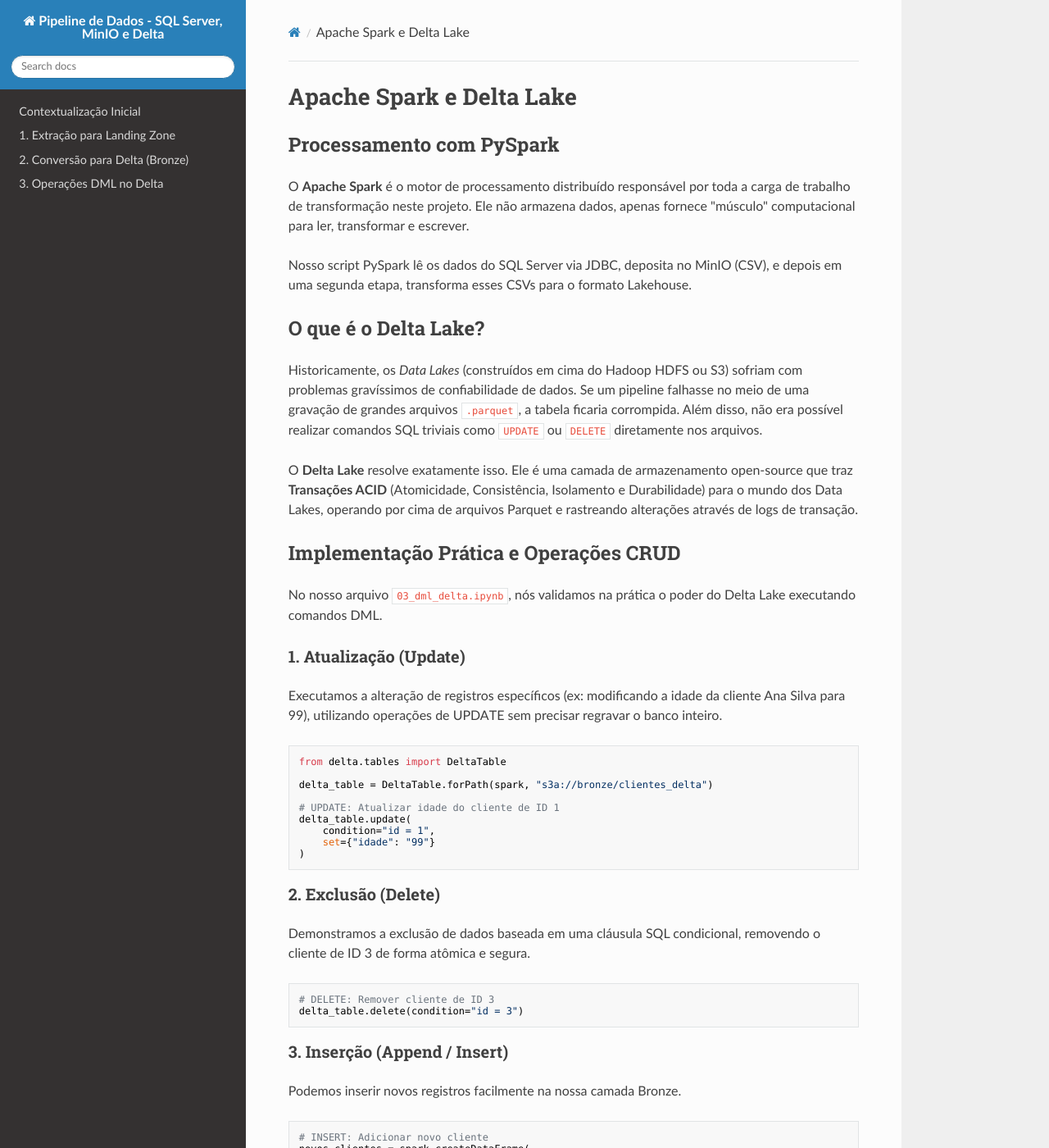
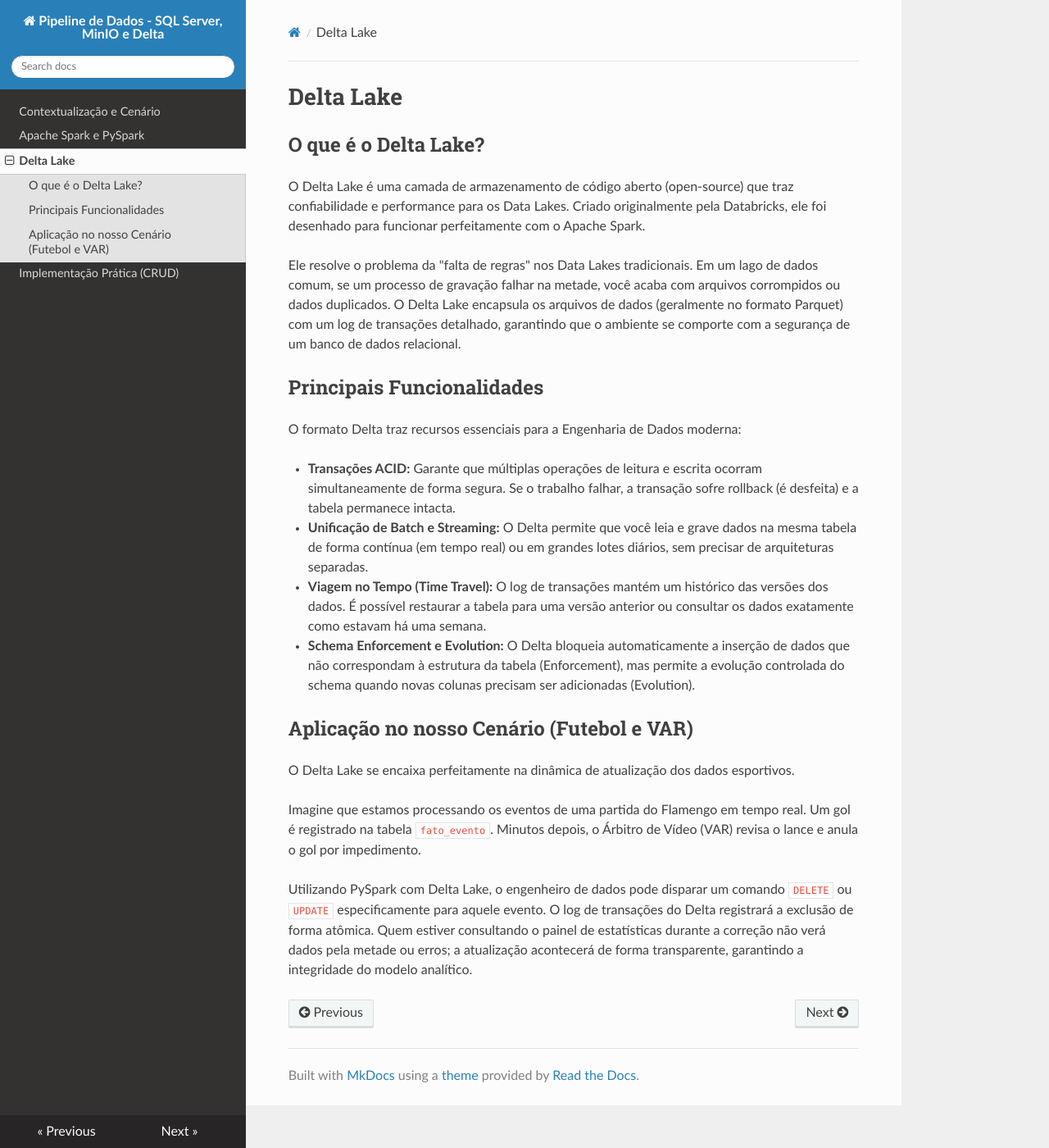
Before and after one commit to bernardosvent/Trabalho2-EngenhariaDados, an MkDocs documentation site: the page built from docs/delta.md, in a window 1280 px wide and 1400 px high. Shown: the whole window at 82% size. Built offline with MkDocs 1.6.1, drawn with Linux system fonts in a browser that asks for light colours; nearby versions of some CDN libraries; some of the changed text lies outside the part shown.

Commit message:
feat: complete data engineering pipeline with delta lake and football theme

````diff
--- a/docs/delta.md
+++ b/docs/delta.md
@@ -1,60 +1,21 @@
-# Apache Spark e Delta Lake
-
-## Processamento com PySpark
-
-O **Apache Spark** é o motor de processamento distribuído responsável por toda a carga de trabalho de transformação neste projeto. Ele não armazena dados, apenas fornece "músculo" computacional para ler, transformar e escrever.
-
-Nosso script PySpark lê os dados do SQL Server via JDBC, deposita no MinIO (CSV), e depois em uma segunda etapa, transforma esses CSVs para o formato Lakehouse.
+# Delta Lake
 
 ## O que é o Delta Lake?
+O Delta Lake é uma camada de armazenamento de código aberto (open-source) que traz confiabilidade e performance para os Data Lakes. Criado originalmente pela Databricks, ele foi desenhado para funcionar perfeitamente com o Apache Spark.
 
-Historicamente, os *Data Lakes* (construídos em cima do Hadoop HDFS ou S3) sofriam com problemas gravíssimos de confiabilidade de dados. Se um pipeline falhasse no meio de uma gravação de grandes arquivos `.parquet`, a tabela ficaria corrompida. Além disso, não era possível realizar comandos SQL triviais como `UPDATE` ou `DELETE` diretamente nos arquivos.
+Ele resolve o problema da "falta de regras" nos Data Lakes tradicionais. Em um lago de dados comum, se um processo de gravação falhar na metade, você acaba com arquivos corrompidos ou dados duplicados. O Delta Lake encapsula os arquivos de dados (geralmente no formato Parquet) com um log de transações detalhado, garantindo que o ambiente se comporte com a segurança de um banco de dados relacional.
 
-O **Delta Lake** resolve exatamente isso. Ele é uma camada de armazenamento open-source que traz **Transações ACID** (Atomicidade, Consistência, Isolamento e Durabilidade) para o mundo dos Data Lakes, operando por cima de arquivos Parquet e rastreando alterações através de logs de transação.
+## Principais Funcionalidades
+O formato Delta traz recursos essenciais para a Engenharia de Dados moderna:
 
-## Implementação Prática e Operações CRUD
+- **Transações ACID:** Garante que múltiplas operações de leitura e escrita ocorram simultaneamente de forma segura. Se o trabalho falhar, a transação sofre rollback (é desfeita) e a tabela permanece intacta.
+- **Unificação de Batch e Streaming:** O Delta permite que você leia e grave dados na mesma tabela de forma contínua (em tempo real) ou em grandes lotes diários, sem precisar de arquiteturas separadas.
+- **Viagem no Tempo (Time Travel):** O log de transações mantém um histórico das versões dos dados. É possível restaurar a tabela para uma versão anterior ou consultar os dados exatamente como estavam há uma semana.
+- **Schema Enforcement e Evolution:** O Delta bloqueia automaticamente a inserção de dados que não correspondam à estrutura da tabela (Enforcement), mas permite a evolução controlada do schema quando novas colunas precisam ser adicionadas (Evolution).
 
-No nosso arquivo `03_dml_delta.ipynb`, nós validamos na prática o poder do Delta Lake executando comandos DML.
+## Aplicação no nosso Cenário (Futebol e VAR)
+O Delta Lake se encaixa perfeitamente na dinâmica de atualização dos dados esportivos.
 
-### 1. Atualização (Update)
-Executamos a alteração de registros específicos (ex: modificando a idade da cliente Ana Silva para 99), utilizando operações de UPDATE sem precisar regravar o banco inteiro.
+Imagine que estamos processando os eventos de uma partida do Flamengo em tempo real. Um gol é registrado na tabela `fato_evento`. Minutos depois, o Árbitro de Vídeo (VAR) revisa o lance e anula o gol por impedimento.
 
-```python
-from delta.tables import DeltaTable
-
-delta_table = DeltaTable.forPath(spark, "s3a://bronze/clientes_delta")
-
-# UPDATE: Atualizar idade do cliente de ID 1
-delta_table.update(
-    condition="id = 1",
-    set={"idade": "99"}
-)
-```
-
-### 2. Exclusão (Delete)
-Demonstramos a exclusão de dados baseada em uma cláusula SQL condicional, removendo o cliente de ID 3 de forma atômica e segura.
-
-```python
-# DELETE: Remover cliente de ID 3
-delta_table.delete(condition="id = 3")
-```
-
-### 3. Inserção (Append / Insert)
-Podemos inserir novos registros facilmente na nossa camada Bronze.
-
-```python
-# INSERT: Adicionar novo cliente
-novos_clientes = spark.createDataFrame(
-    [(4, "Joao", "joao@email.com", 25)],
-    "id int, nome string, email string, idade int"
-)
-novos_clientes.write.format("delta").mode("append").save("s3a://bronze/clientes_delta")
-```
-
-### 4. Time Travel (Viagem no Tempo)
-Uma das maiores *features* do Delta. Como todas as mudanças e metadados são salvos, o Delta permite consultar o histórico de alterações (Auditoria) e ler a tabela como ela era no passado.
-
-```python
-# Consultar o log de transações
-delta_table.history().select("version", "operation", "timestamp").show(truncate=False)
-```
+Utilizando PySpark com Delta Lake, o engenheiro de dados pode disparar um comando `DELETE` ou `UPDATE` especificamente para aquele evento. O log de transações do Delta registrará a exclusão de forma atômica. Quem estiver consultando o painel de estatísticas durante a correção não verá dados pela metade ou erros; a atualização acontecerá de forma transparente, garantindo a integridade do modelo analítico.
--- /dev/null
+++ b/docs/implementacao.md
@@ -0,0 +1,64 @@
+# Implementação Prática e Operações CRUD
+
+Para demonstrar o cenário descrito anteriormente na prática, utilizamos a API do PySpark com a biblioteca `delta.tables` no nosso caderno `03_dml_delta.ipynb`.
+
+## 1. Modelo de Dados (Tabela fato_evento)
+Nossa tabela de eventos contém os dados estruturados de lances do jogo: `id_evento`, `id_partida`, `id_jogador`, `tipo_evento`, `minuto_jogo` e a flag `revisado_var`.
+
+## 2. Inserção Inicial (Create/Insert)
+O Delta Lake garante que, mesmo em fluxos de alta velocidade, cada registro seja gravado de forma atômica. Nossos dados iniciais da partida são gravados na camada Bronze.
+
+```python
+# Dados iniciais da partida (Simulação: Flamengo x Vasco)
+data = [
+    (1, 101, 10, "Gol", 15, False),             # Gol do camisa 10
+    (2, 101, 5, "Cartão Amarelo", 30, False),    # Falta do volante
+    (3, 101, 9, "Gol", 44, False)               # Gol do centroavante
+]
+columns = ["id_evento", "id_partida", "id_jogador", "tipo_evento", "minuto_jogo", "revisado_var"]
+
+df_eventos = spark.createDataFrame(data, columns)
+# Escrita já ocorre no passo de conversão para a camada Bronze
+```
+
+## 3. Atualização (Update) - A Correção do VAR
+O VAR identificou que o primeiro gol não foi do jogador 10, mas sim do jogador 99. Utilizamos a API do Delta para realizar a correção cirúrgica baseada na condição do ID do evento.
+
+```python
+from delta.tables import DeltaTable
+
+# Carrega a tabela Delta mapeando o diretório de arquivos
+delta_table = DeltaTable.forPath(spark, "s3a://bronze/eventos_delta")
+
+# Realiza o UPDATE
+delta_table.update(
+    condition="id_evento = 1",
+    set={"id_jogador": "99", "revisado_var": "True"}
+)
+```
+
+## 4. Exclusão (Delete) - Gol Anulado
+Simulamos a anulação do segundo gol da partida por impedimento do jogador 9 (evento de ID 3).
+
+```python
+# Realiza o DELETE com base na condição
+delta_table.delete(condition="id_evento = 3")
+```
+
+## 5. Inserção (Insert / Append) - O Gol do Título
+Para completar a tríade de DML, simulamos a inserção de um evento novinho em folha, gerado aos 45 do segundo tempo.
+
+```python
+# Inserindo um novo evento no final da partida
+novo_evento = [(4, 101, 7, "Gol", 90, False)]
+colunas = ["id_evento", "id_partida", "id_jogador", "tipo_evento", "minuto_jogo", "revisado_var"]
+
+df_novo = spark.createDataFrame(novo_evento, colunas)
+df_novo.write.format("delta").mode("append").save("s3a://bronze/eventos_delta")
+```
+
+## 6. Evidência de Execução (O VAR em Ação)
+Ao rodar o arquivo `03_dml_delta.ipynb`, você verá no próprio console do Jupyter que o evento 3 (anulado) foi removido, o jogador do evento 1 foi atualizado com sucesso e um novo evento 4 foi inserido.
+
+## 7. Por baixo dos panos (Arquitetura Delta)
+A verdadeira mágica do Delta Lake acontece na pasta `_delta_log` (dentro do bucket no MinIO). Para cada operação CRUD (o INSERT inicial, o UPDATE, o DELETE e o APPEND final), arquivos JSON são gerados mapeando as transações. Isso prova que os arquivos brutos em Parquet não são sobrescritos cegamente, mas sim versionados de forma segura (Transações ACID e Time Travel).
--- a/docs/req3_dml.md
+++ /dev/null
@@ -1,36 +0,0 @@
-# Requisito 3: Operações DML no Delta Lake
-
-## O que foi solicitado
-> "Após a conversão para DELTA LAKE, reproduza as 3 operações de DML (insert, update e delete) feitas no trabalho anterior para as tabelas DELTA LAKE do bucket 'bronze' (não precisa usar todas as tabelas)."
-
-## Nossa Implementação
-
-O principal diferencial arquitetural de salvar arquivos no formato Delta Lake (e não Parquet tradicional) é justamente obter suporte nativo às operações DML (Data Manipulation Language) regidas por garantias transacionais ACID, mesmo lidando com um Object Storage descentralizado como o MinIO.
-
-Para comprovar esse comportamento, criamos e executamos o caderno `03_dml_delta.ipynb`, aplicando as três operações fundamentais sobre a nossa tabela Delta na camada Bronze:
-
----
-
-## Evidências de Execução (Prints das Operações DML)
-
-Abaixo, comprovamos graficamente a execução do Spark modificando a tabela Delta.
-
-### 1. Inserção de Dados (Insert / Append)
-Adicionamos com sucesso um novo registro à tabela (ex: um novo cliente) provando a habilidade de expansão da base Delta.
-
-![Comprovação - Operação Insert DML](img/seu_print_dml_insert.png)
-
-### 2. Atualização de Dados (Update)
-Modificamos o valor de um registro pré-existente (ex: corrigindo um nome ou uma idade) aplicando uma cláusula de condição `UPDATE WHERE` do Spark.
-
-![Comprovação - Operação Update DML](img/seu_print_dml_update.png)
-
-### 3. Exclusão de Dados (Delete)
-Removemos um registro específico da nossa tabela Delta passando um identificador (ID) como condição para o comando `DELETE`. O Delta cuidou de invalidar atomicamente os arquivos Parquet antigos.
-
-![Comprovação - Operação Delete DML](img/seu_print_dml_delete.png)
-
-### Extra: Histórico de Alterações (Time Travel)
-Além das 3 operações exigidas, a simples execução do comando `.history()` na nossa tabela Delta no final do caderno prova o versionamento ativado de forma imutável pelo ecossistema Lakehouse.
-
-![Comprovação - Histórico Delta Lake Time Travel](img/seu_print_dml_history.png)
--- a/mkdocs.yml
+++ b/mkdocs.yml
@@ -4,7 +4,7 @@
   name: readthedocs
 
 nav:
-  - Contextualização Inicial: index.md
-  - 1. Extração para Landing Zone: req1_extracao.md
-  - 2. Conversão para Delta (Bronze): req2_bronze.md
-  - 3. Operações DML no Delta: req3_dml.md
+  - Contextualização e Cenário: index.md
+  - Apache Spark e PySpark: spark.md
+  - Delta Lake: delta.md
+  - Implementação Prática (CRUD): implementacao.md
````
Also changed, not shown: README.md (+66 -94 lines), docs/arquitetura.md (deleted, +0 -38 lines), docs/index.md (+16 -9 lines), docs/req1_extracao.md (deleted, +0 -25 lines), docs/req2_bronze.md (deleted, +0 -24 lines), docs/spark.md (added, +19 -0 lines), update_notebooks.py (added, +191 -0 lines), src/00_setup_sqlserver.ipynb, src/01_sqlserver_to_landing.ipynb, src/02_landing_to_bronze.ipynb, src/03_dml_delta.ipynb.
